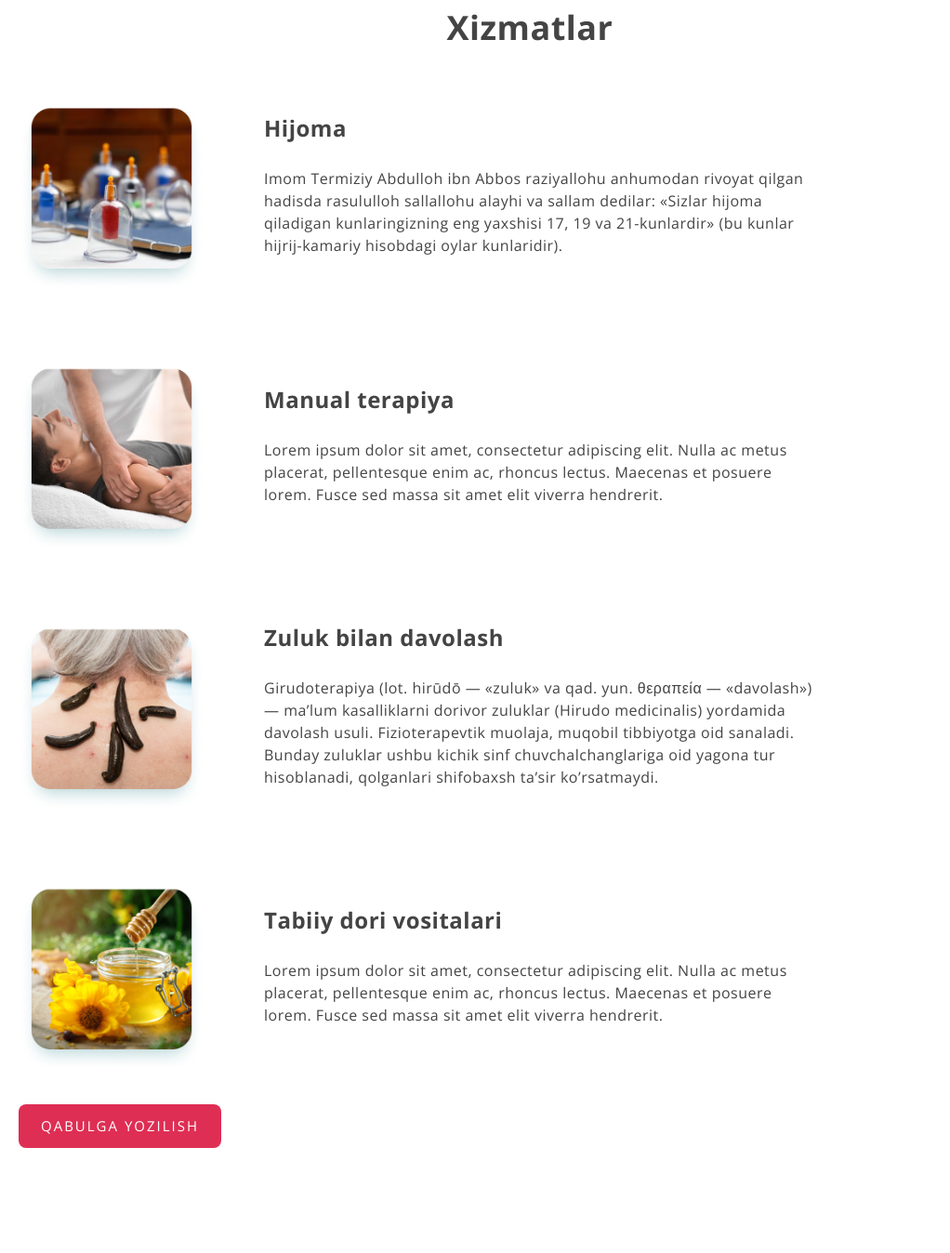
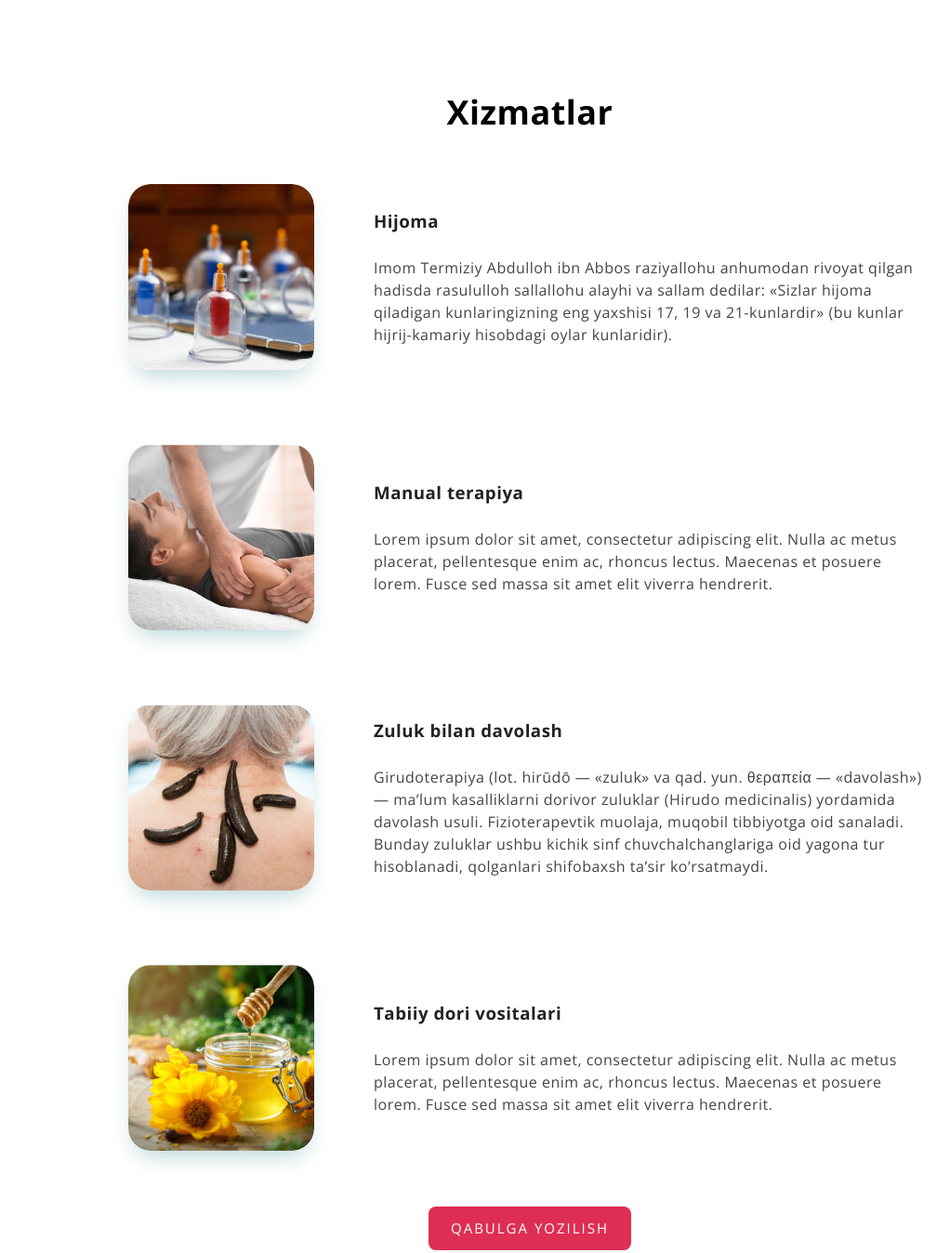
Before and after one commit to S-Yunusov/AnsorMed, a plain HTML site: page Index.html in a window 1280 px wide. Shown: the part 683-2031 px from the top of the page at 93% size, without its empty margins (70-1092 px from the left). Drawn offline with nearby package versions, Linux system fonts and the light colour scheme; a small style sheet from the web is missing.

Commit message:
Add services section

```diff
--- a/Index.html
+++ b/Index.html
@@ -49,46 +49,50 @@
           <p class="hero-text">Hijoma, manual terapiya, zuluk va turli tabiiy giyohlar eng ko’p uchraydigan kasalliklarni yengishda yordam beradi. Sog’ligingizni o’z ishining professionallariga ishonib topshiring.</p>
           <a class="main-link main-link-solid" href="#">Qabulga yozilish</a>
         </div>
-        <img class="hero-img" src="img/hero-img.png" alt="Ulug'bek Azamatov, tabib, hajjom" width="423" height="504" srcset="img/hero-img.png 1x,
-        img/hero-img@2x.png 2x">
+        <img class="hero-img" src="img/hero-img.png" alt="Ulug'bek Azamatov, tabib, hajjom" width="423" height="504" srcset="img/hero-img.png 1x, img/hero-img@2x.png 2x">
       </div>
     </section>
 
     <!-- SECTION SERVICE -->
-    <section class="services">
-      <div class="service-container container">
-        <h1>Xizmatlar</h1>
-        <div class="block">
-          <div class="service">
-            <a href="#" class="sevice-img"><img src="img/hijoma-img.png" alt="hijoma service image" width="200" height="200" srcset="img/hijoma-img.png 1x, img/hijoma-img@2x.png 2x"></a>
-            <div class="service-title">
-              <h2 class="service-title-heading">Hijoma</h2>
-              <p class="service-title-text">Imom Termiziy Abdulloh ibn Abbos raziyallohu anhumodan rivoyat qilgan hadisda rasululloh sallallohu alayhi va sallam dedilar: «Sizlar hijoma qiladigan kunlaringizning eng yaxshisi 17, 19 va 21-kunlardir» (bu kunlar hijrij-kamariy hisobdagi oylar kunlaridir).</p>
+    <section class="index-services">
+      <div class="index-services-container container">
+        <h2 class="index-services-heading">Xizmatlar</h2>
+        <ul class="index-services-list">
+          <li class="index-services-item index-service">
+            <img class="index-service-img" src="img/service-hijoma.jpg" alt="" width="200" height="200" srcset="img/service-hijoma.jpg 1x, img/service-hijoma@2x.jpg 2x">
+            <div class="index-service-content">
+              <h3 class="index-service-title">Hijoma</h3>
+              <p class="index-service-description">Imom Termiziy Abdulloh ibn Abbos raziyallohu anhumodan rivoyat qilgan hadisda rasululloh sallallohu alayhi va sallam dedilar: «Sizlar hijoma qiladigan kunlaringizning eng yaxshisi 17, 19 va 21-kunlardir» (bu kunlar hijrij-kamariy hisobdagi oylar kunlaridir).</p>
             </div>
-          </div>
-          <div class="service">
-            <a href="#" class="sevice-img"><img src="img/manual-img.png" alt="manual service image" width="200" height="200" srcset="img/manual-img.png 1x, img/manual-img@2x.png 2x"></a>
-            <div class="service-title">
-              <h2 class="service-title-heading">Manual terapiya</h2>
-              <p class="service-title-text">Lorem ipsum dolor sit amet, consectetur adipiscing elit. Nulla ac metus placerat, pellentesque enim ac, rhoncus lectus. Maecenas et posuere lorem. Fusce sed massa sit amet elit viverra hendrerit.</p>
+          </li>
+
+          <li class="index-services-item index-service">
+            <img class="index-service-img" src="img/service-manual-terapiya.jpg" alt="" width="200" height="200" srcset="img/service-manual-terapiya.jpg 1x, img/service-manual-terapiya@2x.jpg 2x">
+            <div class="index-service-content">
+              <h3 class="index-service-title">Manual terapiya</h3>
+              <p class="index-service-description">Lorem ipsum dolor sit amet, consectetur adipiscing elit. Nulla ac metus placerat, pellentesque enim ac, rhoncus lectus. Maecenas et posuere lorem. Fusce sed massa sit amet elit viverra hendrerit.</p>
             </div>
-          </div>
-          <div class="service">
-            <a href="#" class="sevice-img"><img src="img/zuluk-img.png" alt="zuluk service image" width="200" height="200" srcset="img/zuluk-img.png 1x, img/zuluk-img@2x.png 2x"></a>
-            <div class="service-title">
-              <h2 class="service-title-heading">Zuluk bilan davolash</h2>
-              <p class="service-title-text">Girudoterapiya (lot. hirūdō — «zuluk» va qad. yun. θεραπεία — «davolash») — ma’lum kasalliklarni dorivor zuluklar (Hirudo medicinalis) yordamida davolash usuli. Fizioterapevtik muolaja, muqobil tibbiyotga oid sanaladi. Bunday zuluklar ushbu kichik sinf chuvchalchanglariga oid yagona tur hisoblanadi, qolganlari shifobaxsh ta’sir ko’rsatmaydi.</p>
+          </li>
+
+          <li class="index-services-item index-service">
+            <img class="index-service-img" src="img/service-zuluk.jpg" alt="" width="200" height="200" srcset="img/service-zuluk.jpg 1x, img/service-zuluk@2x.jpg 2x">
+            <div class="index-service-content">
+              <h3 class="index-service-title">Zuluk bilan davolash</h3>
+              <p class="index-service-description">Girudoterapiya (lot. hirūdō — «zuluk» va qad. yun. θεραπεία — «davolash») — ma’lum kasalliklarni dorivor zuluklar (Hirudo medicinalis) yordamida davolash usuli. Fizioterapevtik muolaja, muqobil tibbiyotga oid sanaladi. Bunday zuluklar ushbu kichik sinf chuvchalchanglariga oid yagona tur hisoblanadi, qolganlari shifobaxsh ta’sir ko’rsatmaydi.</p>
             </div>
-          </div>
-          <div class="service">
-            <a href="#" class="sevice-img"><img src="img/naturale-img.png" alt="naturale service image" width="200" height="200" srcset="img/naturale-img.png 1x, img/naturale-img@2x.png 2x"></a>
-            <div class="service-title">
-              <h2 class="service-title-heading">Tabiiy dori vositalari</h2>
-              <p class="service-title-text">Lorem ipsum dolor sit amet, consectetur adipiscing elit. Nulla ac metus placerat, pellentesque enim ac, rhoncus lectus. Maecenas et posuere lorem. Fusce sed massa sit amet elit viverra hendrerit.</p>
+          </li>
+
+          <li class="index-services-item index-service">
+            <img class="index-service-img" src="img/service-dorilar.jpg" alt="" width="200" height="200" srcset="img/service-dorilar.jpg 1x, img/service-dorilar@2x.jpg 2x">
+            <div class="index-service-content">
+              <h3 class="index-service-title">Tabiiy dori vositalari</h3>
+              <p class="index-service-description">Lorem ipsum dolor sit amet, consectetur adipiscing elit. Nulla ac metus placerat, pellentesque enim ac, rhoncus lectus. Maecenas et posuere lorem. Fusce sed massa sit amet elit viverra hendrerit.</p>
             </div>
-          </div>
+          </li>
+        </ul>
+        <div class="index-services-actions">
+          <a class="main-link" href="#">Qabulga yozilish</a>
         </div>
-        <a class="main-link" href="#">Qabulga yozilish</a>
       </div>
     </section>
   </main>
--- a/css/style.css
+++ b/css/style.css
@@ -10,7 +10,7 @@ body{
   font-size: 16px;
   line-height: 1.5;
   background-color: #fff;
-  color: #444;
+  color: #444444;
   letter-spacing: 0.5px;
 }
 
@@ -68,7 +68,7 @@ body{
   color: #fff;
 }
 
-  logo-img{
+.site-logo-img{
   margin-right: 16px;
   border-radius: 50%;
 }
@@ -195,6 +195,74 @@ body{
 .hero-img{
   align-self: flex-end;
 }
+
+
+/* INDEX SERVICES */
+.index-services{
+  padding-top: 120px;
+  padding-bottom: 120px;
+}
+
+.index-services-heading{
+  margin-top: 0;
+  margin-bottom: 56px;
+  font-family: "open-sans-condensed-bold", "Open Sans", "Arial", sans-serif;
+  font-size: 36px;
+  line-height: 1.2;
+  color: #000;
+  text-align: center;
+}
+
+.index-services-list{
+  width: 864px;
+  padding: 0;
+  margin: 0;
+  margin-bottom: 60px;
+  margin-left: auto;
+  margin-right: auto;
+  list-style: none;
+}
+
+.index-services-item:not(:last-child){
+  margin-bottom: 80px;
+}
+
+.index-service{
+  display: flex;
+  align-items: center;
+}
+
+.index-service-img{
+  width: 200px;
+  height: 200px;
+  margin-right: 64px;
+  border-radius: 24px;
+  object-fit: cover;
+  box-shadow: 0px 12px 24px -8px rgba(0, 107, 116, 0.3);
+}
+
+.index-service-content{
+  width: 600px;
+}
+
+.index-service-title{
+  margin-top: 0;
+  margin-bottom: 24px;
+  color: #222;
+}
+
+.index-service-description{
+  margin: 0;
+}
+
+
+.index-services-actions{
+  display: flex;
+  justify-content: center;
+}
+
+
+
 
 
 /* SITE FOOTER */
```
Also changed, not shown: img/hijoma-img.png (deleted), img/hijoma-img@2x.png (deleted), img/manual-img.png (deleted), img/manual-img@2x.png (deleted), img/naturale-img.png (deleted), img/naturale-img@2x.png (deleted), img/service-dorilar.jpg (added), img/service-dorilar@2x.jpg (added), img/service-hijoma.jpg (added), img/service-hijoma@2x.jpg (added), img/service-manual-terapiya.jpg (added), img/service-manual-terapiya@2x.jpg (added), img/service-zuluk.jpg (added), img/service-zuluk@2x.jpg (added), 2 more files.
